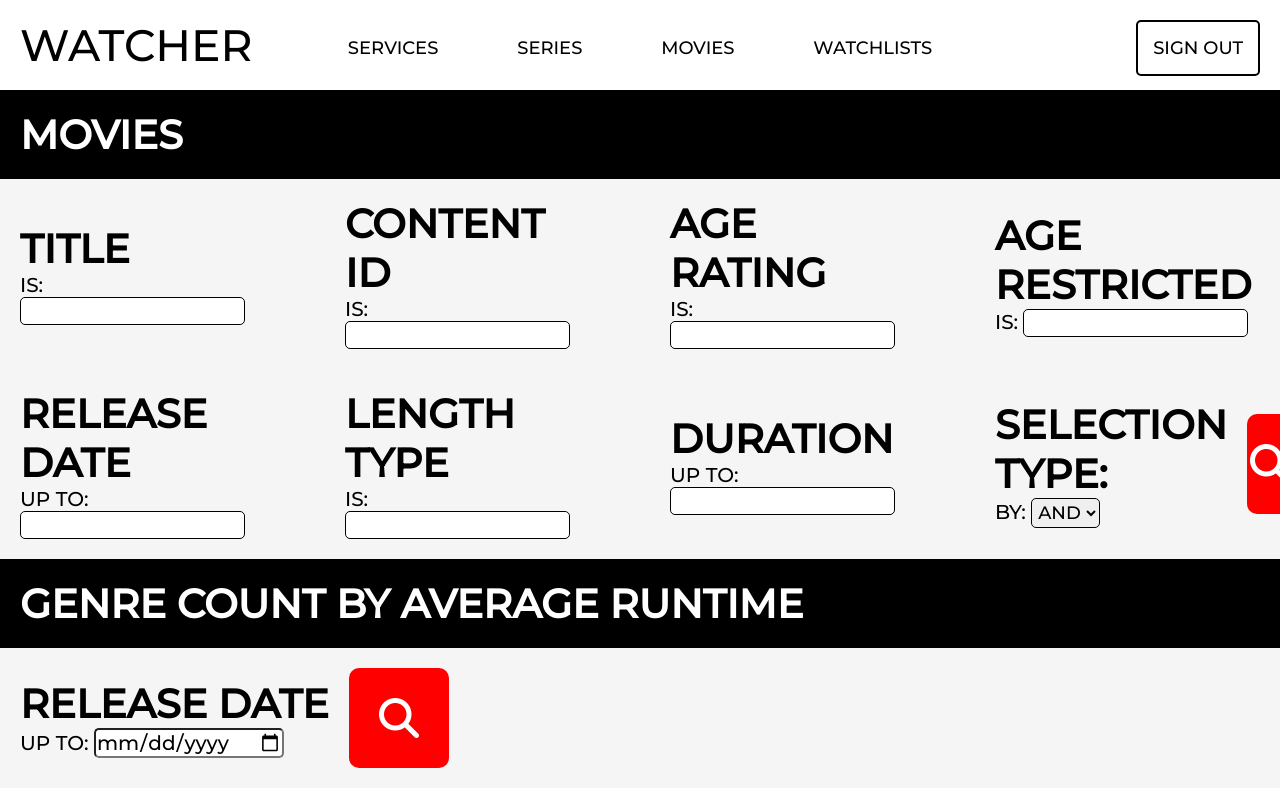
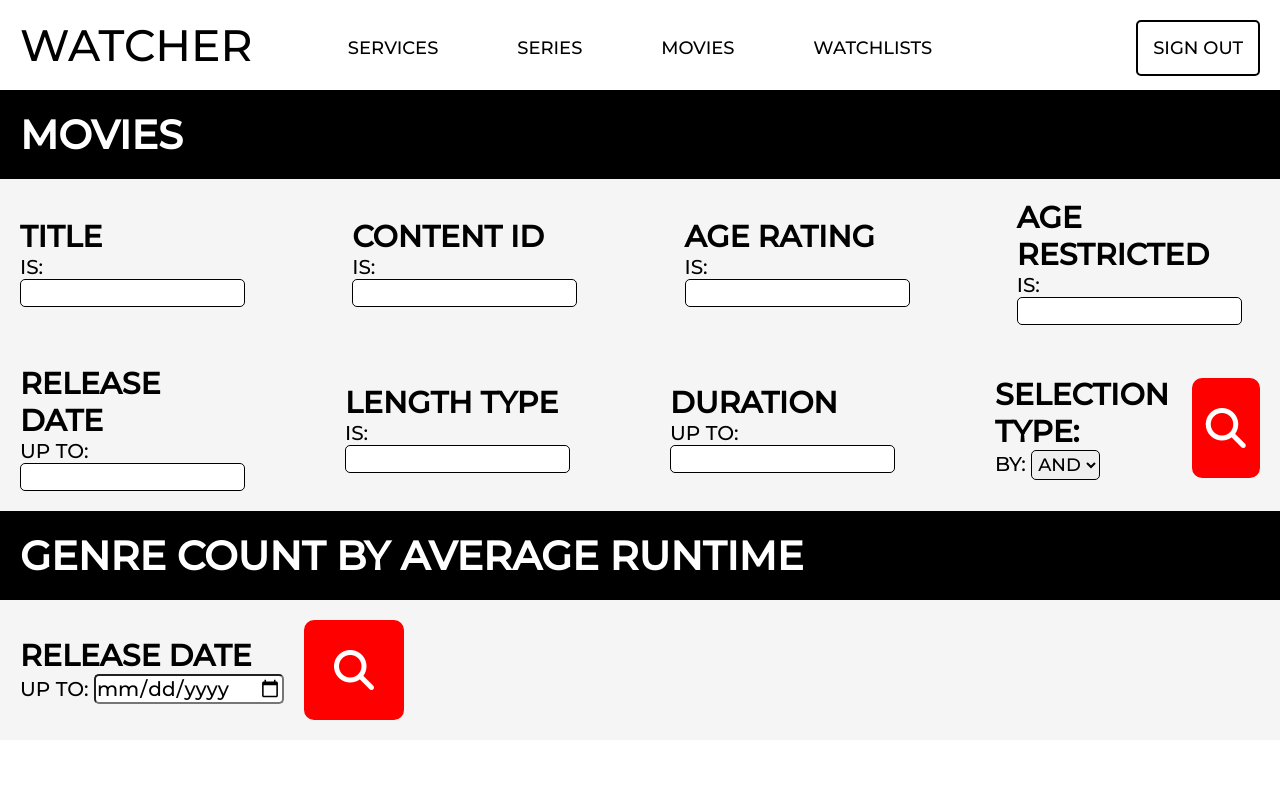
Before and after one commit to MrAnderson1971/MovieTracker, a website: page frontend/movies.html in a window 1280 px wide. Drawn offline with Linux system fonts and the light colour scheme; sample sign-in values are in the browser's storage.

Commit message:
Normalized headers

```diff
--- a/frontend/movies.html
+++ b/frontend/movies.html
@@ -33,25 +33,25 @@
 
 <div class="moviesSelector">
     <div class="A">
-        <h1>TITLE</h1>
+        <h2>TITLE</h2>
         <label for="movieTitle">IS:</label>
         <input type="text" id="movieTitle"><br>
     </div>
 
     <div class="B">
-        <h1>CONTENT ID</h1>
+        <h2>CONTENT ID</h2>
         <label for="movieID">IS:</label>
         <input type="text" id="movieID"><br>
     </div>
 
     <div class="B">
-        <h1>AGE RATING</h1>
+        <h2>AGE RATING</h2>
         <label for="movieAgeRating">IS:</label>
         <input type="text" id="movieAgeRating"><br>
     </div>
 
     <div class="B">
-        <h1>AGE RESTRICTED</h1>
+        <h2>AGE RESTRICTED</h2>
         <label for="movieAgeRes">IS:</label>
         <input type="text" id="movieAgeRes"><br>
     </div>
@@ -60,25 +60,25 @@
 
 <div class="moviesSelector">
     <div class="A">
-        <h1>RELEASE DATE</h1>
+        <h2>RELEASE DATE</h2>
         <label for="movieReleaseDate">UP TO:</label>
         <input type="text" id="movieReleaseDate"><br>
     </div>
 
     <div class="B">
-        <h1>LENGTH TYPE</h1>
+        <h2>LENGTH TYPE</h2>
         <label for="movieLengthType">IS:</label>
         <input type="text" id="movieLengthType"><br>
     </div>
 
     <div class="B">
-        <h1>DURATION</h1>
+        <h2>DURATION</h2>
         <label for="movieDuration">UP TO:</label>
         <input type="text" id="movieDuration"><br>
     </div>
 
     <div class="C">
-        <h1>SELECTION TYPE:</h1>
+        <h2>SELECTION TYPE:</h2>
         <label for="movieSelectionType">BY:</label>
         <select id="movieSelectionType">
             <option value="and">AND</option>
@@ -98,7 +98,7 @@
 
 <div class="genreCounts">
     <div class="genreData">
-        <h1>RELEASE DATE</h1>
+        <h2>RELEASE DATE</h2>
         <label for="seasonsGreater">UP TO:</label>
         <input type="date" id="seasonsGreater">
     </div>
```
Also changed, not shown: frontend/series.html (+1 -1 lines), frontend/services.html (+3 -3 lines).
